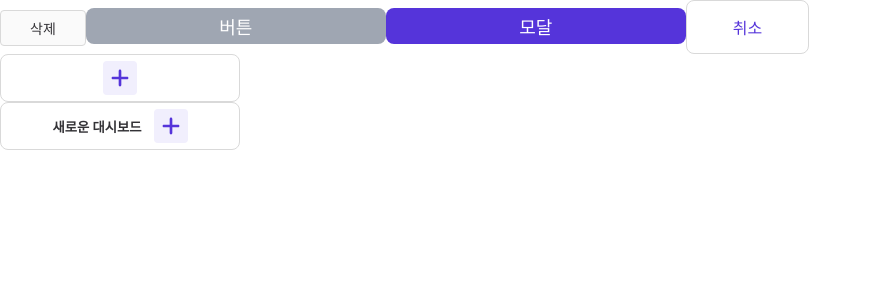
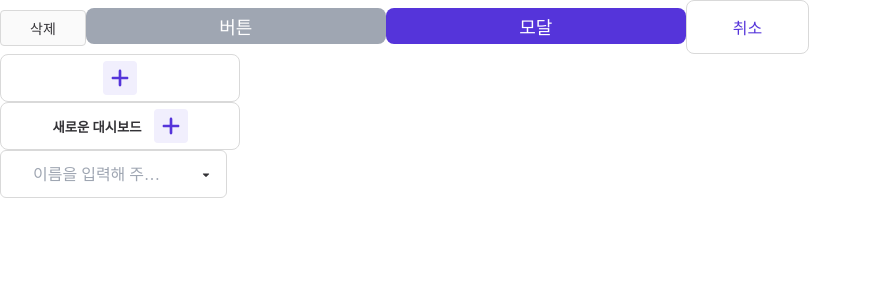
Before and after one commit to sprint-part3-team11/taskify, a Next.js app: page /sh in a window 1280 px wide. Shown: the top 300 px of the page, without its empty margins (0-872 px from the left). Built offline with nearby package versions, Linux system fonts and the light colour scheme.

Commit message:
feat: 수정모드 임시 추가

```diff
--- a/src/components/dashboard/modal/ToDoCreateModal.tsx
+++ b/src/components/dashboard/modal/ToDoCreateModal.tsx
@@ -1,7 +1,7 @@
 import { useState } from 'react';
 import { styled } from 'styled-components';
 import DateSelector from '@/components/common/DateSelector';
-import ImgFileUpload from '@/components/common/ImgFileUpload';
+import { ImgFileUpload } from '@/components/common/ImgFileUpload';
 import SelectBox from '@/components/common/SelectBox';
 import Button from '@/components/common/button/Button';
 import BackDropModal from '@/components/common/modal/BackDropModal';
@@ -24,6 +24,11 @@ const S = {
       width: 46rem;
       margin-top: 3.2rem;
     }
+  `,
+
+  Low: styled.div`
+    display: flex;
+    justify-content: space-between;
   `,
 
   FieldBox: styled.div`
@@ -99,13 +104,14 @@ const selectBoxOptions = [
   { value: '난사람', label: 'alallalalalaalalallalalalalaaalalalaalal' },
 ];
 
-function ToDoCreateModal({ isOpen, onClose }: any) {
+function ToDoCreateModal({ isOpen, onClose, isEdit = false, prevData }: any) {
   const [toDoInfo, setToDoInfo] = useState({
     assignee: '',
     title: '',
     description: '',
     dueDate: '',
     tags: [],
+    ...prevData,
   });
 
   const isFilledRequiredFields = () => {
@@ -119,15 +125,24 @@ function ToDoCreateModal({ isOpen, onClose }: any) {
     }));
   };
 
+  const isEditText = isEdit ? '수정' : '생성';
+
   return (
     <BackDropModal isOpen={isOpen} onClose={onClose}>
-      <div style={{ maxHeight: '90rem', overflow: 'scroll' }}>
-        <S.Title>📌 할 일 생성</S.Title>
+      <S.Title>📌 할 일 {isEditText}</S.Title>
       <S.FormContainer>
+        <S.Low>
+          {isEdit && (
+            <S.FieldBox>
+              <S.Label>상태</S.Label>
+              <SelectBox options={selectBoxOptions} placeholder={true} />
+            </S.FieldBox>
+          )}
           <S.FieldBox>
             <S.Label>담당자</S.Label>
             <SelectBox options={selectBoxOptions} placeholder={true} />
           </S.FieldBox>
+        </S.Low>
 
         <S.FieldBox>
           <S.Label htmlFor="title" className="required">
@@ -180,9 +195,8 @@ function ToDoCreateModal({ isOpen, onClose }: any) {
         <Button styleType={BUTTON_TYPE.SECONDARY} onClick={onClose}>
           취소
         </Button>
-          <Button disabled={!isFilledRequiredFields()}>생성</Button>
+        <Button disabled={!isFilledRequiredFields()}>{isEditText}</Button>
       </S.ButtonContainer>
-      </div>
     </BackDropModal>
   );
 }
--- a/src/pages/sh.tsx
+++ b/src/pages/sh.tsx
@@ -1,8 +1,17 @@
 import { useState } from 'react';
+import SelectBox from '@/components/common/SelectBox';
 import AddIconButton from '@/components/common/button/AddIconButton';
 import Button from '@/components/common/button/Button';
 import ToDoCreateModal from '@/components/dashboard/modal/ToDoCreateModal';
 import { BUTTON_TYPE } from '@/constants/BUTTON_TYPE';
+
+const selectBoxOptions = [
+  { value: '배유철', label: '배유철' },
+  { value: '배동석', label: '배동석' },
+  { value: 'ToDo', label: '🔹To Do' },
+  { value: '박지윤', label: '박지윤' },
+  { value: '난사람', label: 'alallalalalaalalallalalalalaaalalalaalal' },
+];
 
 function sh() {
   const [isModalOpen, setisModalOpen] = useState(false);
@@ -33,12 +42,15 @@ function sh() {
         <ToDoCreateModal
           isOpen={isModalOpen}
           onClose={() => setisModalOpen(false)}
+          isEdit={true}
         />
       )}
       <Button styleType={BUTTON_TYPE.SECONDARY}>취소</Button>
 
       <AddIconButton />
       <AddIconButton>새로운 대시보드</AddIconButton>
+
+      <SelectBox options={selectBoxOptions} placeholder />
     </>
   );
 }
```
Lines whose indentation alone changed are shown as unchanged.
